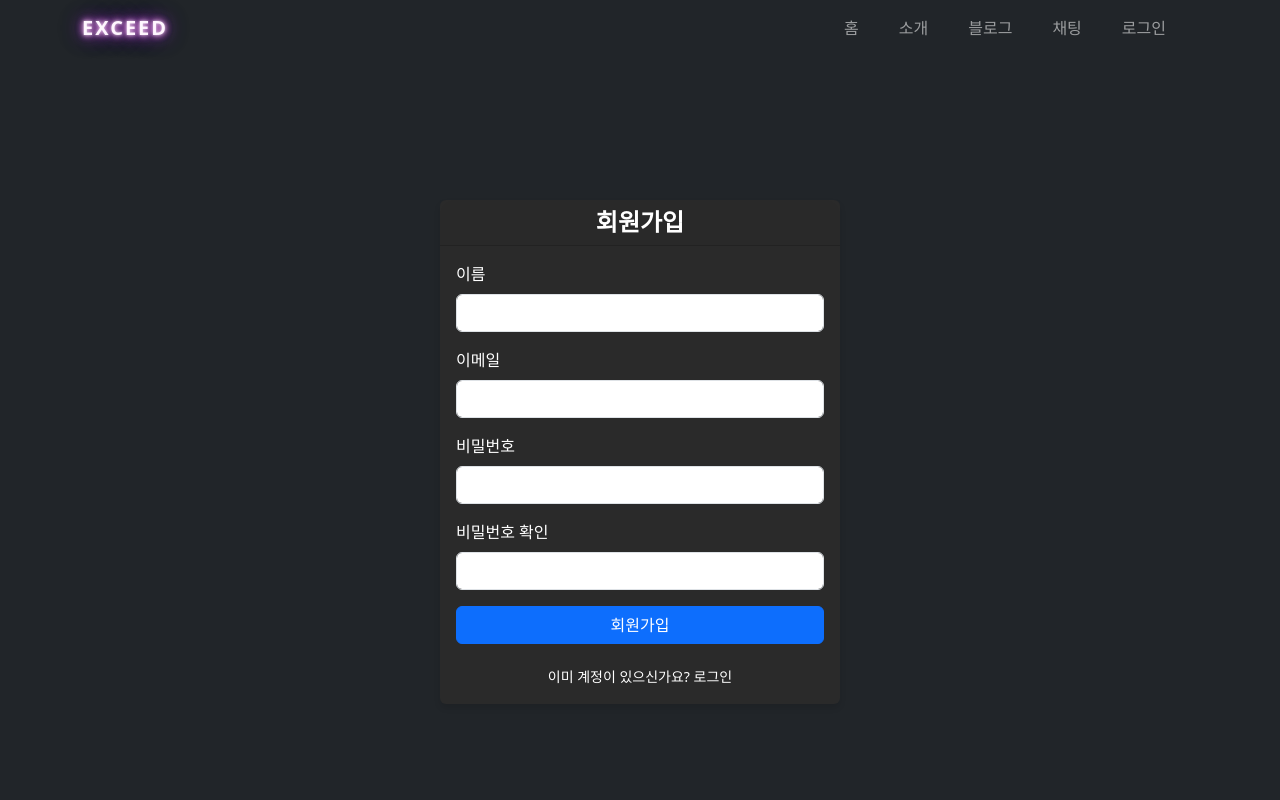
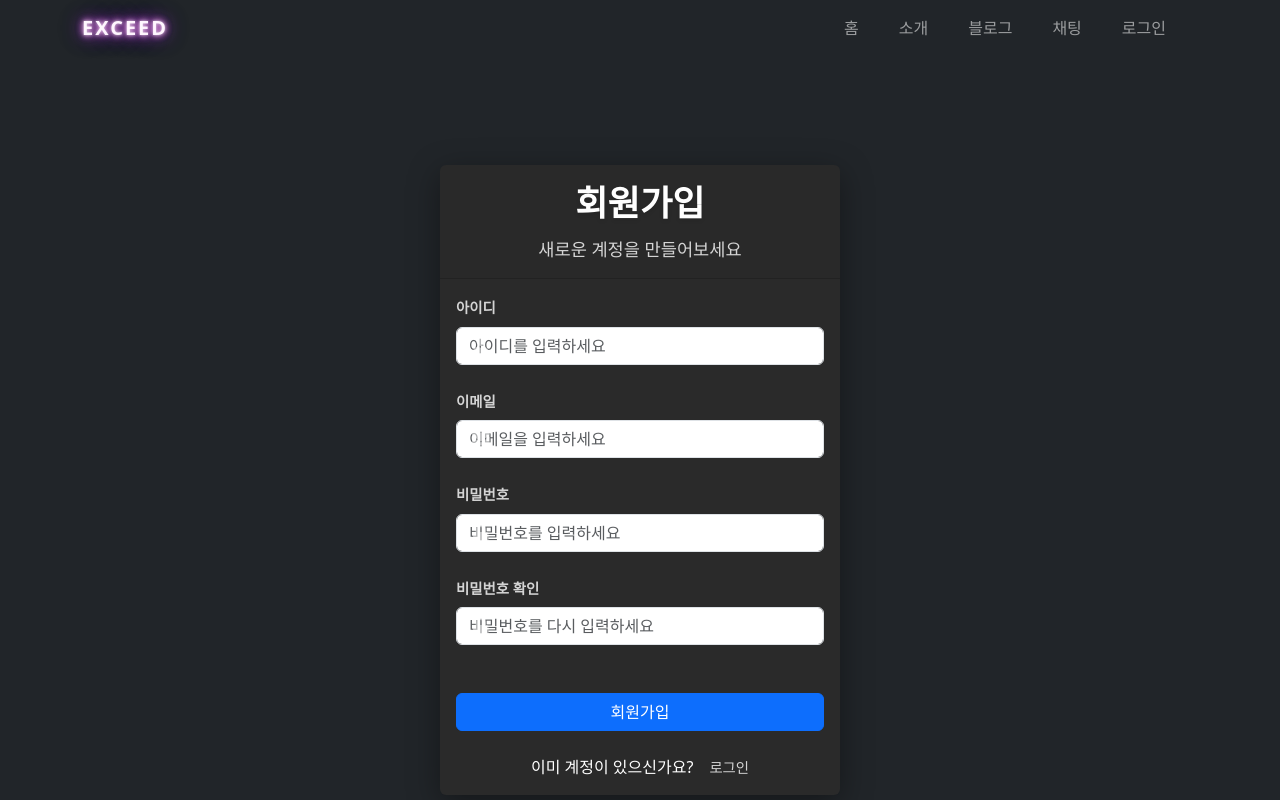
Before and after one commit to somej-123/exceed, a React (Vite) app: page /register in a window 1280 px wide. Shown: the top 800 px of the page. Built offline with nearby package versions, Linux system fonts and the light colour scheme; no server answers.

Commit message:
회원가입 페이지 제작 진행중중

```diff
--- a/package.json
+++ b/package.json
@@ -10,6 +10,7 @@
     "preview": "vite preview"
   },
   "dependencies": {
+    "@hookform/resolvers": "^5.0.0",
     "axios": "^1.8.4",
     "bootstrap": "^5.3.3",
     "exceed": "file:",
@@ -17,9 +18,11 @@
     "react": "^19.0.0",
     "react-bootstrap": "^2.10.9",
     "react-dom": "^19.0.0",
+    "react-hook-form": "^7.55.0",
     "react-icons": "^5.5.0",
     "react-router-dom": "^7.4.0",
     "sweetalert2": "^11.17.2",
+    "yup": "^1.6.1",
     "zustand": "^5.0.3"
   },
   "devDependencies": {
--- a/src/pages/Login.tsx
+++ b/src/pages/Login.tsx
@@ -1,86 +1,131 @@
 import React, { useState } from 'react';
 import { Card, Form, Button, Alert } from 'react-bootstrap';
 import { Link } from 'react-router-dom';
+import { FaUser, FaLock, FaGoogle, FaGithub } from 'react-icons/fa';
+import { useForm } from 'react-hook-form';
+import { yupResolver } from '@hookform/resolvers/yup';
+import * as yup from 'yup';
 import styles from '../styles/Login.module.css';
 
-const Login = () => {
-  const [formData, setFormData] = useState({
-    email: '',
-    password: ''
+const schema = yup.object().shape({
+  id: yup
+    .string()
+    .required('아이디를 입력해주세요')
+    .min(4, '아이디는 최소 4자 이상이어야 합니다')
+    .max(20, '아이디는 최대 20자까지 가능합니다'),
+  password: yup
+    .string()
+    .required('비밀번호를 입력해주세요')
+    .min(6, '비밀번호는 최소 6자 이상이어야 합니다')
+    .max(20, '비밀번호는 최대 20자까지 가능합니다'),
 });
+
+type FormData = yup.InferType<typeof schema>;
+
+const Login: React.FC = () => {
   const [error, setError] = useState('');
-  const [loading, setLoading] = useState(false);
+  const [isLoading, setIsLoading] = useState(false);
 
-  const handleChange = (e: React.ChangeEvent<HTMLInputElement>) => {
-    setFormData({
-      ...formData,
-      [e.target.name]: e.target.value
+  const {
+    register,
+    handleSubmit,
+    formState: { errors },
+  } = useForm<FormData>({
+    resolver: yupResolver(schema),
   });
-  };
 
-  const handleSubmit = async (e: React.FormEvent) => {
-    e.preventDefault();
+  const onSubmit = async (data: FormData) => {
+    setIsLoading(true);
     setError('');
-    setLoading(true);
 
     try {
-      // TODO: 실제 로그인 API 연동
+      // API 호출 시뮬레이션
       await new Promise(resolve => setTimeout(resolve, 1000));
-      // 로그인 성공 시 처리
-    } catch (err) {
-      setError('로그인에 실패했습니다. 이메일과 비밀번호를 확인해주세요.');
+      // 실제 로그인 로직 구현
+      console.log('로그인 시도:', data);
+    } catch {
+      setError('로그인에 실패했습니다. ID와 비밀번호를 확인해주세요.');
     } finally {
-      setLoading(false);
+      setIsLoading(false);
     }
   };
 
   return (
-    <div className={`${styles.loginContainer} bg-dark`}>
+    <div className={styles.loginContainer}>
       <Card className={styles.loginCard}>
         <Card.Header className={styles.cardHeader}>
-          <h2>로그인</h2>
+          <h2>환영합니다</h2>
+          <p>서비스를 이용하시려면 로그인해주세요</p>
         </Card.Header>
-        <Card.Body>
+        <Card.Body className={styles.cardBody}>
           {error && <Alert variant="danger" className={styles.alert}>{error}</Alert>}
-          <Form onSubmit={handleSubmit}>
-            <Form.Group className="mb-3">
-              <Form.Label>이메일</Form.Label>
+
+          <Form onSubmit={handleSubmit(onSubmit)}>
+            <Form.Group className={styles.formGroup}>
+              <Form.Label className={styles.formLabel}>아이디</Form.Label>
+              <div className={styles.inputWrapper}>
+                <FaUser className={styles.inputIcon} />
                 <Form.Control
-                type="email"
-                name="email"
-                value={formData.email}
-                onChange={handleChange}
-                className={styles.input}
-                required
+                  type="text"
+                  placeholder="아이디를 입력하세요"
+                  {...register('id')}
+                  className={`${styles.formControl} ${errors.id ? 'is-invalid' : ''}`}
                 />
+              </div>
+              {errors.id && (
+                <div className="invalid-feedback d-block">
+                  {errors.id.message}
+                </div>
+              )}
             </Form.Group>
-            <Form.Group className="mb-3">
-              <Form.Label>비밀번호</Form.Label>
+
+            <Form.Group className={styles.formGroup}>
+              <Form.Label className={styles.formLabel}>비밀번호</Form.Label>
+              <div className={styles.inputWrapper}>
+                <FaLock className={styles.inputIcon} />
                 <Form.Control
                   type="password"
-                name="password"
-                value={formData.password}
-                onChange={handleChange}
-                className={styles.input}
-                required
+                  placeholder="비밀번호를 입력하세요"
+                  {...register('password')}
+                  className={`${styles.formControl} ${errors.password ? 'is-invalid' : ''}`}
                 />
+              </div>
+              {errors.password && (
+                <div className="invalid-feedback d-block">
+                  {errors.password.message}
+                </div>
+              )}
             </Form.Group>
+
             <Button
               type="submit"
               className={styles.submitButton}
-              disabled={loading}
+              disabled={isLoading}
             >
-              {loading ? '로그인 중...' : '로그인'}
+              {isLoading ? '로그인 중...' : '로그인'}
             </Button>
           </Form>
+
           <div className={styles.links}>
+            <Link to="/forgot-password" className={styles.link}>
+              비밀번호를 잊으셨나요?
+            </Link>
+            <span className={styles.divider}>|</span>
             <Link to="/register" className={styles.link}>
               회원가입
             </Link>
-            <span className={styles.divider}>|</span>
-            <Link to="/forgot-password" className={styles.link}>
-              비밀번호 찾기
-            </Link>
+          </div>
+
+          <div className={styles.socialLogin}>
+            <p>또는 다음으로 계속하기</p>
+            <div className="d-flex justify-content-center gap-3 mt-3">
+              <Button className={styles.socialButton}>
+                <FaGoogle />
+              </Button>
+              <Button className={styles.socialButton}>
+                <FaGithub />
+              </Button>
+            </div>
           </div>
         </Card.Body>
       </Card>
--- a/src/pages/Register.tsx
+++ b/src/pages/Register.tsx
@@ -1,114 +1,172 @@
 import React, { useState } from 'react';
 import { Card, Form, Button, Alert } from 'react-bootstrap';
 import { Link } from 'react-router-dom';
+import { FaUser, FaEnvelope, FaLock } from 'react-icons/fa';
+import { useForm } from 'react-hook-form';
+import { yupResolver } from '@hookform/resolvers/yup';
+import * as yup from 'yup';
 import styles from '../styles/Login.module.css';
-import { showError } from '../utils/swal';
+import { apiClient } from '../api/client';
 
-const Register = () => {
-  const [formData, setFormData] = useState({
-    email: '',
-    password: '',
-    confirmPassword: '',
-    name: ''
+const schema = yup.object().shape({
+  id: yup
+    .string()
+    .required('아이디를 입력해주세요')
+    .min(4, '아이디는 최소 4자 이상이어야 합니다')
+    .max(20, '아이디는 최대 20자까지 가능합니다')
+    .matches(/^[a-zA-Z0-9]+$/, '아이디는 영문자와 숫자만 사용 가능합니다'),
+  email: yup
+    .string()
+    .required('이메일을 입력해주세요')
+    .email('올바른 이메일 형식이 아닙니다'),
+  password: yup
+    .string()
+    .required('비밀번호를 입력해주세요')
+    .min(6, '비밀번호는 최소 6자 이상이어야 합니다')
+    .max(20, '비밀번호는 최대 20자까지 가능합니다')
+    .matches(
+      /^(?=.*[a-z])(?=.*\d)[a-z\d]{6,20}$/,
+      '비밀번호는 영문 소문자와 숫자를 포함해야 합니다'
+    ),
+  confirmPassword: yup
+    .string()
+    .required('비밀번호를 다시 입력해주세요')
+    .oneOf([yup.ref('password')], '비밀번호가 일치하지 않습니다'),
 });
+
+type FormData = yup.InferType<typeof schema>;
+
+const Register: React.FC = () => {
   const [error, setError] = useState('');
-  const [loading, setLoading] = useState(false);
+  const [isLoading, setIsLoading] = useState(false);
 
-  const handleChange = (e: React.ChangeEvent<HTMLInputElement>) => {
-    setFormData({
-      ...formData,
-      [e.target.name]: e.target.value
+  const {
+    register,
+    handleSubmit,
+    formState: { errors },
+  } = useForm<FormData>({
+    resolver: yupResolver(schema),
   });
-  };
 
-  const handleSubmit = async (e: React.FormEvent) => {
-    e.preventDefault();
+  const onSubmit = async (data: FormData) => {
+    setIsLoading(true);
     setError('');
 
-    if (formData.password !== formData.confirmPassword) {
-      showError('오류','비밀번호가 일치하지 않습니다.');
-      // setError('비밀번호가 일치하지 않습니다.');
-      return;
-    }
+    try {
+      // API 호출 시뮬레이션
+      console.log('회원가입 시도:', data);
+      // await new Promise(resolve => setTimeout(resolve, 1000));
+      const response = await apiClient.post('/api/users/register', {
+        userId: data.id,
+        email: data.email,
+        password: data.password
+      });
+      console.log(response);
+      // 실제 회원가입 로직 구현
 
-    setLoading(true);
-
-    try {
-      // TODO: 실제 회원가입 API 연동
-      await new Promise(resolve => setTimeout(resolve, 1000));
-      // 회원가입 성공 시 처리
-    } catch (err) {
-      showError('오류','회원가입에 실패했습니다. 다시 시도해주세요.');
-      // setError('회원가입에 실패했습니다. 다시 시도해주세요.');
+    } catch {
+      setError('회원가입에 실패했습니다. 다시 시도해주세요.');
     } finally {
-      setLoading(false);
+      setIsLoading(false);
     }
   };
 
   return (
-    <div className={`${styles.loginContainer} bg-dark`}>
+    <div className={styles.loginContainer}>
       <Card className={styles.loginCard}>
         <Card.Header className={styles.cardHeader}>
           <h2>회원가입</h2>
+          <p>새로운 계정을 만들어보세요</p>
         </Card.Header>
-        <Card.Body>
+        <Card.Body className={styles.cardBody}>
           {error && <Alert variant="danger" className={styles.alert}>{error}</Alert>}
-          <Form onSubmit={handleSubmit}>
-            <Form.Group className="mb-3">
-              <Form.Label>이름</Form.Label>
+
+          <Form onSubmit={handleSubmit(onSubmit)}>
+            <Form.Group className={styles.formGroup}>
+              <Form.Label className={styles.formLabel}>아이디</Form.Label>
+              <div className={styles.inputWrapper}>
+                <FaUser className={styles.inputIcon} />
                 <Form.Control
                   type="text"
-                name="name"
-                value={formData.name}
-                onChange={handleChange}
-                className={styles.input}
-                required
+                  placeholder="아이디를 입력하세요"
+                  {...register('id')}
+                  className={`${styles.formControl} ${errors.id ? 'is-invalid' : ''}`}
                 />
+              </div>
+              {errors.id && (
+                <div className="invalid-feedback d-block">
+                  {errors.id.message}
+                </div>
+              )}
             </Form.Group>
-            <Form.Group className="mb-3">
-              <Form.Label>이메일</Form.Label>
+
+            <Form.Group className={styles.formGroup}>
+              <Form.Label className={styles.formLabel}>이메일</Form.Label>
+              <div className={styles.inputWrapper}>
+                <FaEnvelope className={styles.inputIcon} />
                 <Form.Control
                   type="email"
-                name="email"
-                value={formData.email}
-                onChange={handleChange}
-                className={styles.input}
-                required
+                  placeholder="이메일을 입력하세요"
+                  {...register('email')}
+                  className={`${styles.formControl} ${errors.email ? 'is-invalid' : ''}`}
                 />
+              </div>
+              {errors.email && (
+                <div className="invalid-feedback d-block">
+                  {errors.email.message}
+                </div>
+              )}
             </Form.Group>
-            <Form.Group className="mb-3">
-              <Form.Label>비밀번호</Form.Label>
+
+            <Form.Group className={styles.formGroup}>
+              <Form.Label className={styles.formLabel}>비밀번호</Form.Label>
+              <div className={styles.inputWrapper}>
+                <FaLock className={styles.inputIcon} />
                 <Form.Control
                   type="password"
-                name="password"
-                value={formData.password}
-                onChange={handleChange}
-                className={styles.input}
-                required
+                  placeholder="비밀번호를 입력하세요"
+                  {...register('password')}
+                  className={`${styles.formControl} ${errors.password ? 'is-invalid' : ''}`}
                 />
+              </div>
+              {errors.password && (
+                <div className="invalid-feedback d-block">
+                  {errors.password.message}
+                </div>
+              )}
             </Form.Group>
-            <Form.Group className="mb-3">
-              <Form.Label>비밀번호 확인</Form.Label>
+
+            <Form.Group className={styles.formGroup}>
+              <Form.Label className={styles.formLabel}>비밀번호 확인</Form.Label>
+              <div className={styles.inputWrapper}>
+                <FaLock className={styles.inputIcon} />
                 <Form.Control
                   type="password"
-                name="confirmPassword"
-                value={formData.confirmPassword}
-                onChange={handleChange}
-                className={styles.input}
-                required
+                  placeholder="비밀번호를 다시 입력하세요"
+                  {...register('confirmPassword')}
+                  className={`${styles.formControl} ${errors.confirmPassword ? 'is-invalid' : ''}`}
                 />
+              </div>
+              {errors.confirmPassword && (
+                <div className="invalid-feedback d-block">
+                  {errors.confirmPassword.message}
+                </div>
+              )}
             </Form.Group>
+
             <Button
               type="submit"
               className={styles.submitButton}
-              disabled={loading}
+              disabled={isLoading}
             >
-              {loading ? '가입 중...' : '회원가입'}
+              {isLoading ? '가입 중...' : '회원가입'}
             </Button>
           </Form>
+
           <div className={styles.links}>
+            <span>이미 계정이 있으신가요?</span>
             <Link to="/login" className={styles.link}>
-              이미 계정이 있으신가요? 로그인
+              로그인
             </Link>
           </div>
         </Card.Body>
--- a/src/styles/Login.module.css
+++ b/src/styles/Login.module.css
@@ -1,88 +1,208 @@
 .loginContainer {
+  min-height: 100vh;
   display: flex;
+  align-items: center;
   justify-content: center;
-  align-items: center;
-  min-height: calc(100vh - 56px);
+  background-color: #212529;
   padding: 20px;
 }
 
 .loginCard {
   width: 100%;
   max-width: 400px;
-  border: none;
-  border-radius: 15px;
-  box-shadow: 0 4px 6px rgba(0, 0, 0, 0.1);
-  background-color: #fff;
+  background: rgba(33, 37, 41, 0.95);
+  backdrop-filter: blur(10px);
+  border-radius: 20px;
+  box-shadow: 0 8px 32px 0 rgba(0, 0, 0, 0.37);
+  border: 1px solid rgba(255, 255, 255, 0.1);
+  overflow: hidden;
 }
 
 .cardHeader {
-  background-color: #343a40;
+  background: rgba(33, 37, 41, 0.95);
   color: white;
-  border-radius: 15px 15px 0 0 !important;
-  padding: 20px;
   text-align: center;
+  padding: 1rem 2rem !important;
+  border: none;
+  border-bottom: 1px solid rgba(255, 255, 255, 0.1);
 }
 
 .cardHeader h2 {
-  font-size: 24px;
-  font-weight: 600;
   margin: 0;
+  font-weight: 700;
+  font-size: 2.2rem;
+  color: white;
+  margin-bottom: 0.8rem;
+  text-shadow: 0 2px 4px rgba(0, 0, 0, 0.1);
 }
 
-.input {
-  border-radius: 8px;
-  padding: 12px;
-  border: 1px solid #dee2e6;
-  transition: border-color 0.15s ease-in-out, box-shadow 0.15s ease-in-out;
+.cardHeader p {
+  color: rgba(255, 255, 255, 0.8);
+  margin: 0;
+  font-size: 1.1rem;
 }
 
-.input:focus {
-  border-color: #80bdff;
-  box-shadow: 0 0 0 0.2rem rgba(0, 123, 255, 0.25);
+.cardBody {
+  padding: 2.5rem 2rem;
+}
+
+.formGroup {
+  position: relative;
+  margin-bottom: 1.5rem;
+}
+
+.formLabel {
+  color: rgba(255, 255, 255, 0.8);
+  margin-bottom: 0.5rem;
+  font-weight: 600;
+  font-size: 0.9rem;
+}
+
+.inputWrapper {
+  position: relative;
+  width: 100%;
+}
+
+.inputIcon {
+  position: absolute;
+  left: 16px;
+  top: 50%;
+  transform: translateY(-50%);
+  color: rgba(255, 255, 255, 0.5);
+  font-size: 1.1rem;
+  pointer-events: none;
+}
+
+.formControl {
+  width: 100%;
+  background: rgba(255, 255, 255, 0.05);
+  border: 1px solid rgba(255, 255, 255, 0.1);
+  border-radius: 10px;
+  padding: 12px 16px 12px 45px;
+  color: white;
+  transition: all 0.3s ease;
+  font-size: 1rem;
+}
+
+.formControl:focus {
+  background: rgba(255, 255, 255, 0.1);
+  border-color: rgba(255, 255, 255, 0.2);
+  box-shadow: 0 0 0 3px rgba(255, 255, 255, 0.1);
+  color: white;
+  outline: none;
+}
+
+.formControl::placeholder {
+  color: rgba(255, 255, 255, 0.5);
 }
 
 .submitButton {
   width: 100%;
   padding: 12px;
-  border-radius: 8px;
-  font-weight: 500;
-  background-color: #343a40;
-  border: none;
-  transition: background-color 0.15s ease-in-out;
+  background: rgba(255, 255, 255, 0.2);
+  border: 1px solid rgba(255, 255, 255, 0.1);
+  border-radius: 10px;
+  color: white;
+  font-weight: 600;
+  font-size: 1rem;
+  margin-top: 1.5rem;
+  transition: all 0.3s ease;
+  backdrop-filter: blur(4px);
 }
 
 .submitButton:hover {
-  background-color: #23272b;
+  background: rgba(255, 255, 255, 0.3);
+  transform: translateY(-2px);
+  box-shadow: 0 5px 15px rgba(0, 0, 0, 0.2);
 }
 
 .submitButton:disabled {
-  background-color: #6c757d;
-  cursor: not-allowed;
+  background: rgba(255, 255, 255, 0.1);
+  transform: none;
+  box-shadow: none;
 }
 
 .links {
-  margin-top: 20px;
-  text-align: center;
+  display: flex;
+  justify-content: center;
+  align-items: center;
+  margin-top: 1.5rem;
+  gap: 1rem;
 }
 
 .link {
-  color: #fff;
+  color: rgba(255, 255, 255, 0.8);
   text-decoration: none;
-  font-size: 14px;
-  transition: color 0.15s ease-in-out;
+  font-size: 0.9rem;
+  font-weight: 500;
+  transition: all 0.3s ease;
 }
 
 .link:hover {
-  color: #007bff;
+  color: white;
   text-decoration: none;
 }
 
 .divider {
-  margin: 0 10px;
-  color: #dee2e6;
+  color: rgba(255, 255, 255, 0.3);
 }
 
 .alert {
-  border-radius: 8px;
-  margin-bottom: 20px;
+  background: rgba(220, 53, 69, 0.1);
+  border: 1px solid rgba(220, 53, 69, 0.2);
+  color: #ff6b6b;
+  border-radius: 10px;
+  padding: 1rem;
+  margin-bottom: 1.5rem;
+  font-size: 0.9rem;
 }
+
+.socialLogin {
+  margin-top: 2rem;
+  text-align: center;
+}
+
+.socialLogin p {
+  color: rgba(255, 255, 255, 0.8);
+  margin-bottom: 1rem;
+  font-size: 0.9rem;
+}
+
+.socialButton {
+  width: 45px;
+  height: 45px;
+  border: 1px solid rgba(255, 255, 255, 0.1);
+  background: rgba(255, 255, 255, 0.1);
+  color: white;
+  transition: all 0.3s ease;
+  backdrop-filter: blur(4px);
+  border-radius: 50%;
+  display: flex;
+  align-items: center;
+  justify-content: center;
+  padding: 0;
+}
+
+.socialButton:hover {
+  background: rgba(255, 255, 255, 0.2);
+  border-color: rgba(255, 255, 255, 0.3);
+  transform: translateY(-2px);
+  color: white;
+}
+
+.invalid-feedback {
+  color: #ff6b6b;
+  font-size: 0.85rem;
+  margin-top: 0.25rem;
+  display: block;
+}
+
+.formControl.is-invalid {
+  border-color: rgba(255, 107, 107, 0.5);
+  background: rgba(255, 107, 107, 0.05);
+}
+
+.formControl.is-invalid:focus {
+  border-color: rgba(255, 107, 107, 0.5);
+  box-shadow: 0 0 0 3px rgba(255, 107, 107, 0.1);
+}
--- a/vite.config.ts
+++ b/vite.config.ts
@@ -11,7 +11,7 @@ export default defineConfig(() => {
         '/api': {
           target: 'http://localhost:8080',
           changeOrigin: true,
-          secure: false,
+          secure: false
         }
       }
     }
```
Also changed, not shown: 1 other file (tests, documents, lock files or other folders). Lines whose indentation alone changed are shown as unchanged.
